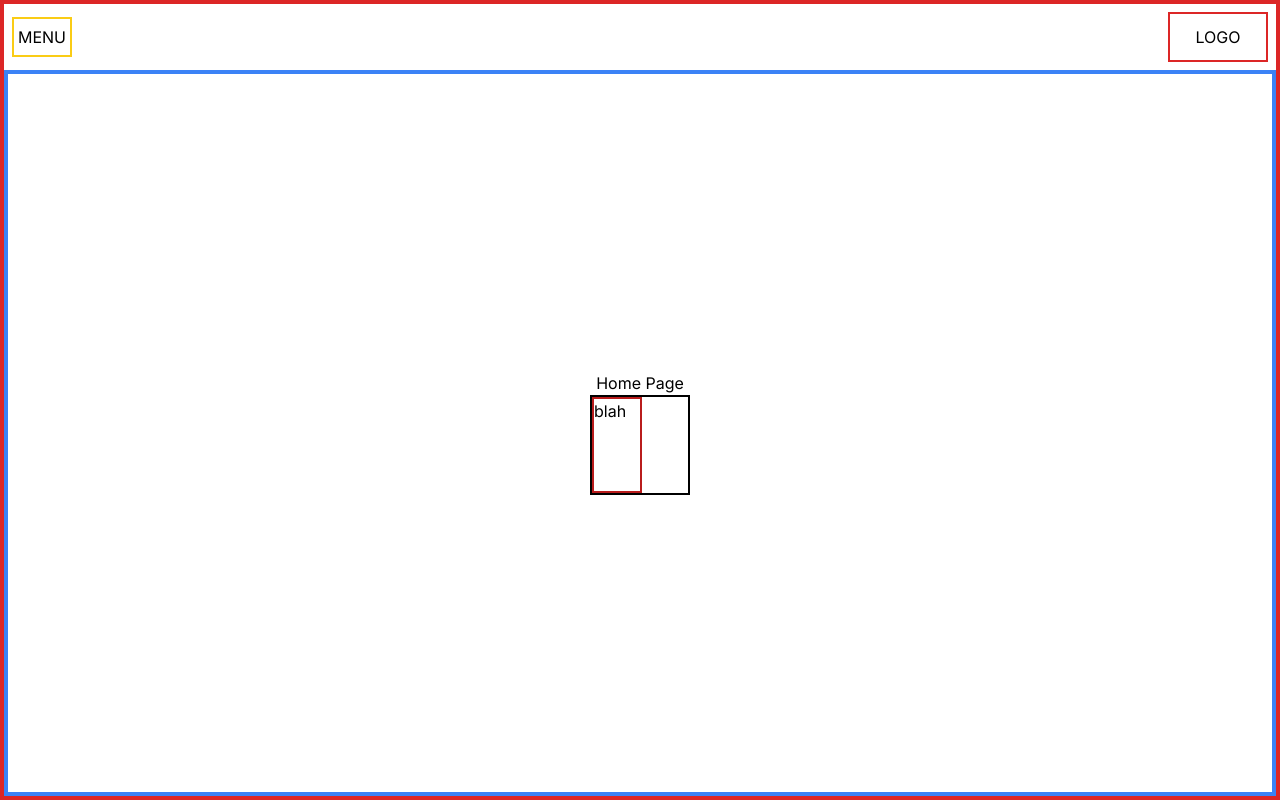
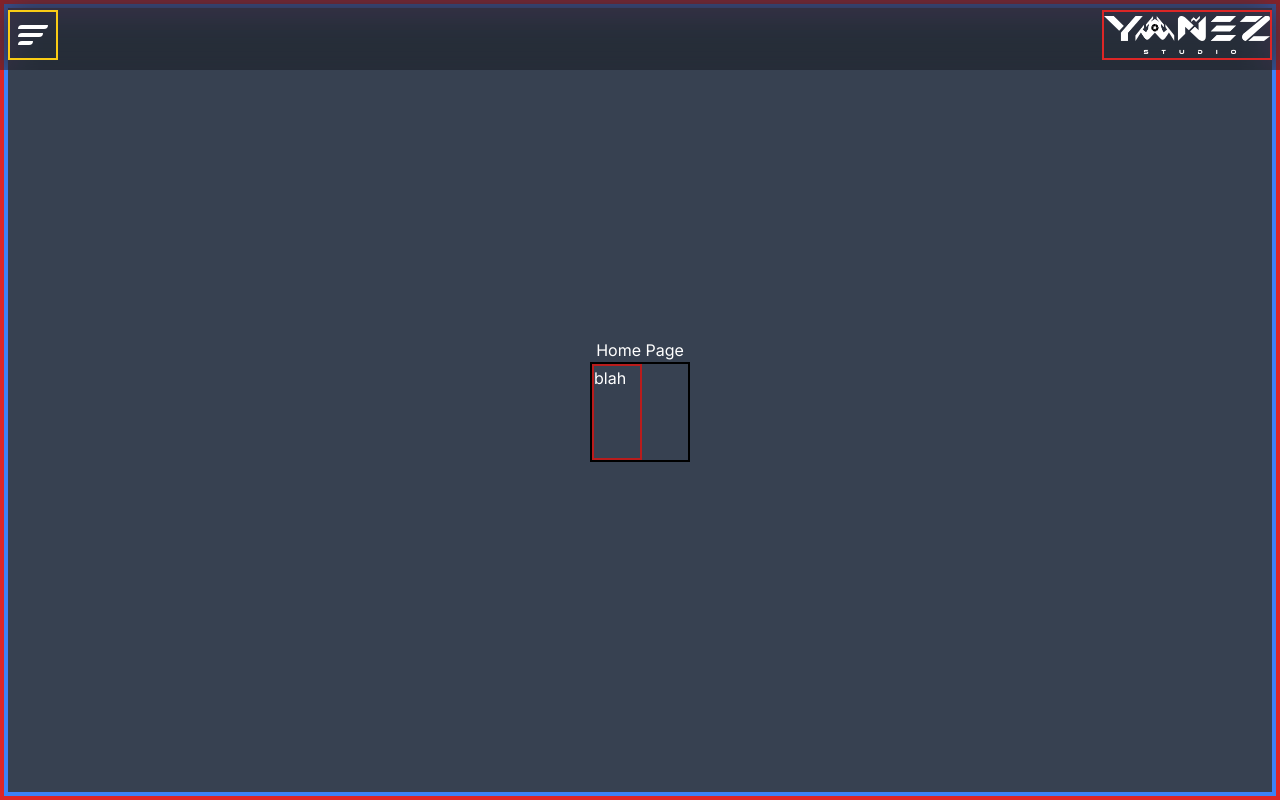
Before and after one commit to juan-phzy/yanezstudio, a Next.js app: page / in a window 1280 px wide. Built offline with nearby package versions, Linux system fonts and the light colour scheme.

Commit message:
NavBar Updates

```diff
--- a/app/globals.css
+++ b/app/globals.css
@@ -10,6 +10,10 @@
 @layer base {
 	* {
 		@apply box-border;
+	}
+	body {
+		@apply bg-gray-700
+			text-white;
 	}
 }
 
@@ -43,20 +47,34 @@
 @layer components {
 	.nav-container {
 		@apply /* border-blue-500 border-solid border-4 */
+		fixed
+		bg-black/30
+		top-0
 		w-full h-[70px]
 		p-2
 		flex flex-row justify-between items-center;
+		backdrop-filter: blur(15px);
 	}
 
 	.nav-logo {
 		@apply border-red-600 border-solid border-2
-		w-[100px] h-full
+		relative
+		w-[170px] h-[50px]
 		flex justify-center items-center;
 	}
 
-	.nav-menu-icon {
+	.nav-icon {
 		@apply border-yellow-400 border-solid border-2
-		w-[60px] h-[40px]
-		flex justify-center items-center;
+		w-[50px] h-[50px]
+		relative
+		p-2
+		flex flex-col justify-center items-start
+		gap-[4px];
+	}
+	.nav-icon-bar {
+		@apply bg-white
+		h-[4px]
+		rounded-tl-xl
+		rounded-br-xl;
 	}
 }
--- a/components/shared/Navbar.tsx
+++ b/components/shared/Navbar.tsx
@@ -1,10 +1,37 @@
 "use client";
 
+import Image from "next/image";
+import { useState } from "react";
+
 const Navbar = () => {
+	const [menuOpen, setMenuOpen] = useState(false);
+
 	return (
 		<section className="nav-container">
-			<div className="nav-menu-icon">MENU</div>
-			<div className="nav-logo">LOGO</div>
+			<div className="nav-icon" onClick={() => setMenuOpen(!menuOpen)}>
+				<div
+					className={`nav-icon-bar w-[30px] ${
+						menuOpen && `rotate-[45deg]`
+					} transition-all`}
+				></div>
+				<div
+					className={`nav-icon-bar w-[25px] ${menuOpen && `hidden`}`}
+				></div>
+				<div
+					className={`nav-icon-bar w-[15px] ${
+						menuOpen &&
+						`w-[30px] rotate-[-45deg] absolute left-2 bottom-[21px]`
+					} transition-all`}
+				></div>
+			</div>
+			<div className="nav-logo">
+				<Image
+					className="object-contain"
+					src="/images/logo.png"
+					alt="Logo"
+					fill
+				/>
+			</div>
 		</section>
 	);
 };
```
Also changed, not shown: public/images/logo.png (added).
